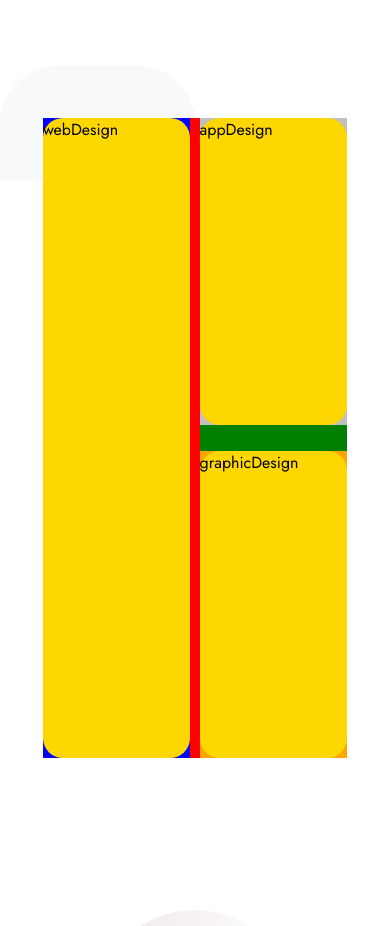
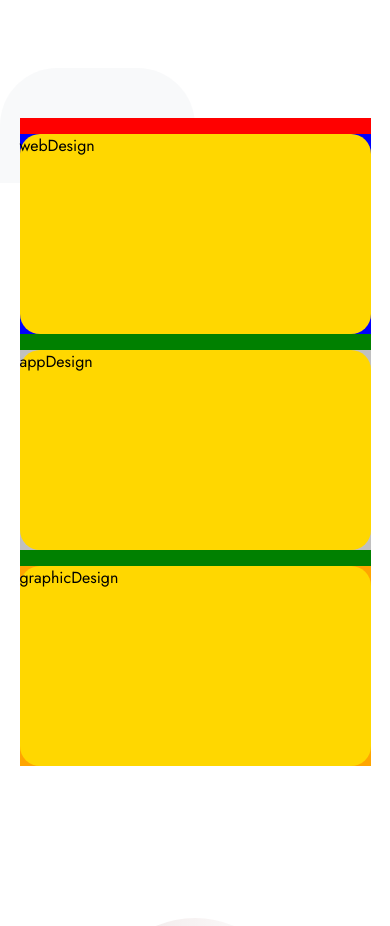
Before and after one commit to SJellen/designo, a Next.js app: page / in a window 390 px wide. Shown: the part 1007-1933 px from the top of the page. Built offline with nearby package versions, Linux system fonts and the light colour scheme.

Commit message:
imagenav container sizing to mobile done

```diff
--- a/styles/Home/ImageNav.module.scss
+++ b/styles/Home/ImageNav.module.scss
@@ -42,3 +42,29 @@
     display: flex;
     align-items: flex-end;
 }
+
+@media only screen and (max-width: 900px) {
+    .container {
+        width: 90%;
+        flex-direction: column;
+        height: auto;
+    }
+    .leftContainer {
+        width: 100%;
+        height: 200px;
+        margin: 1rem auto 0 auto;
+    }
+
+    .rightContainer {
+        widtH: 100%;
+    }
+
+    .topContainer {
+        height: 200px;
+        margin: 1rem auto;
+    }
+
+    .bottomContainer {
+        height: 200px;;
+    }
+}
```
Also changed, not shown: styles/ImageNavTile.module.scss (line endings or trailing spaces).
